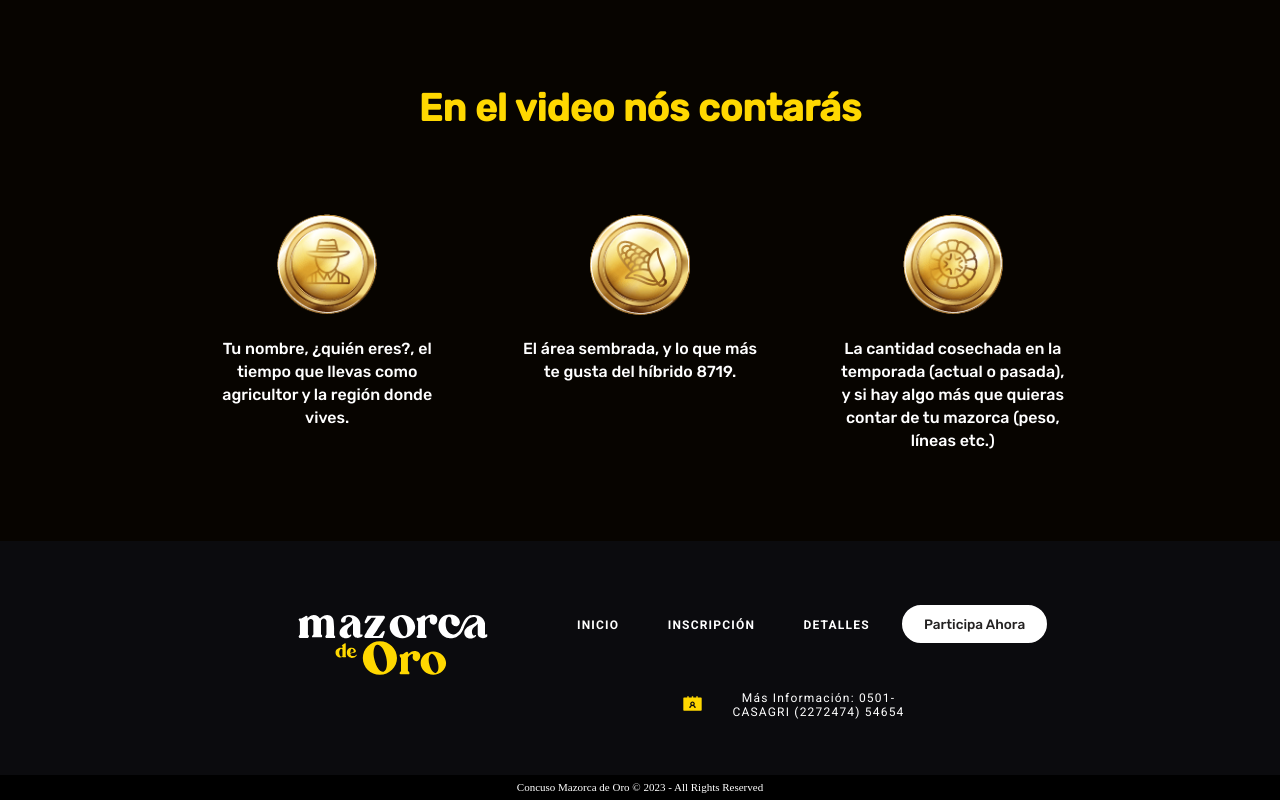
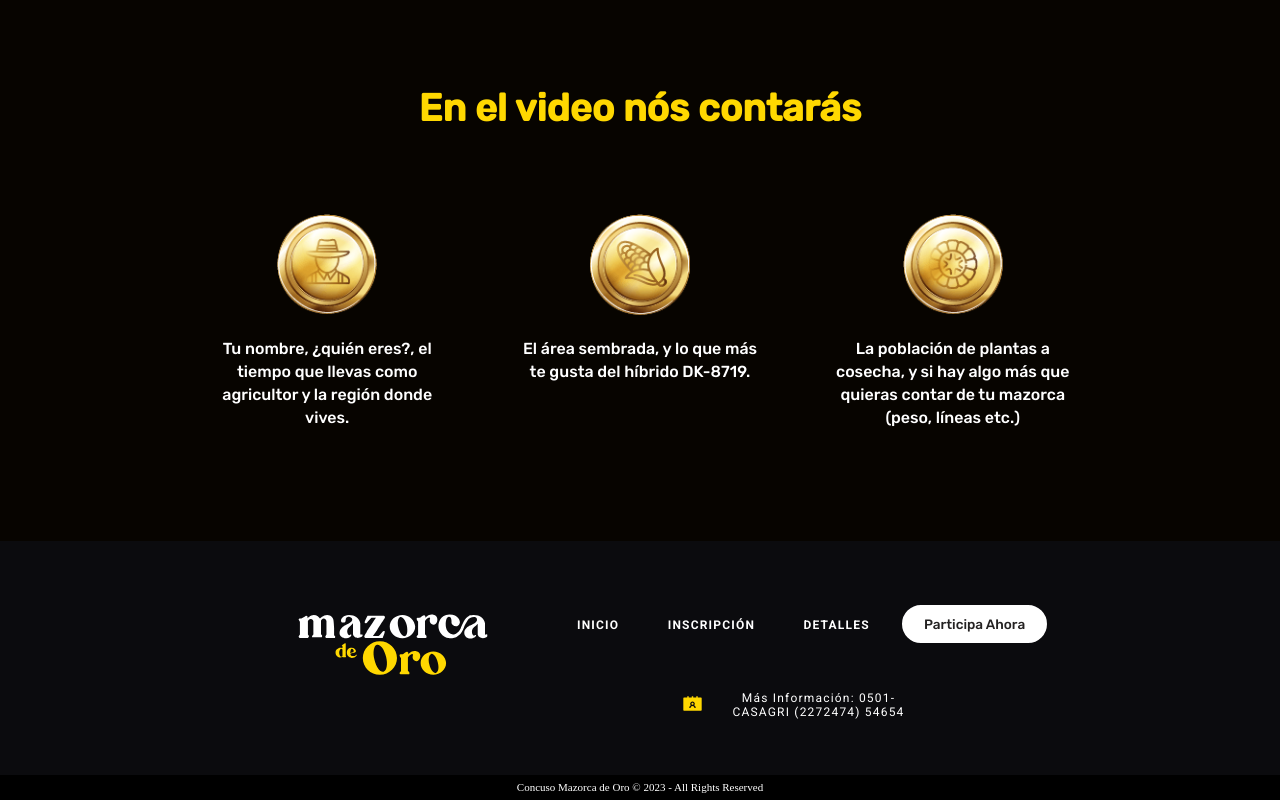
Before and after one commit to luisdavidwww/Mazorca-de-Oro, a React (Create React App) app: page / in a window 1280 px wide. Shown: the part 1181-1981 px from the top of the page. Built offline with nearby package versions, Linux system fonts and the light colour scheme.

Commit message:
Actualizacion noche

```diff
--- a/src/components/Detalles/DetallesConcurso.jsx
+++ b/src/components/Detalles/DetallesConcurso.jsx
@@ -63,7 +63,7 @@ function DetallesConcurso() {
                 <p className='text__detail-interno'>- Que ventajas ves en el DK-8719</p>
               </li>
               <li>
-                <p className='text__detail-interno'>- Densidad de la cosecha</p>
+                <p className='text__detail-interno'>- Población de plantas a cosecha</p>
               </li>
             </ul>
           </li>
--- a/src/components/Home/Video.jsx
+++ b/src/components/Home/Video.jsx
@@ -53,7 +53,7 @@ const CorporatePolicy = ({component}) => {
 
                     <div className='cards__item__info-pc'>
                         <h5 className='cards__item__text-pc'></h5>
-                        <p className='cards__item__p-two'>El área sembrada, y lo que más te gusta del híbrido 8719.</p>
+                        <p className='cards__item__p-two'>El área sembrada, y lo que más te gusta del híbrido DK-8719.</p>
                     </div>
                 </a>
             </li>
@@ -68,7 +68,7 @@ const CorporatePolicy = ({component}) => {
 
                     <div className='cards__item__info-pc'>
                         <h5 className='cards__item__text-pc'></h5>
-                        <p className='cards__item__p-two'>La cantidad cosechada en la temporada (actual o pasada), y si hay algo más que quieras contar de tu mazorca (peso, líneas etc.)</p>
+                        <p className='cards__item__p-two'>La población de plantas a cosecha, y si hay algo más que quieras contar de tu mazorca (peso, líneas etc.)</p>
                     </div>
                 </a>
             </li>
--- a/src/components/Inscription/InscriptionForm.jsx
+++ b/src/components/Inscription/InscriptionForm.jsx
@@ -243,7 +243,7 @@ function InscriptionForm() {
         {/* Cedula */}
         <div className='Container__Label-Email'>
           <label htmlFor='CustBillID' className='Label__Form'>
-            Cedula ID
+            Cedula
           </label>
           <input
             type='number'
--- a/src/components/common/Footer/Footer.jsx
+++ b/src/components/common/Footer/Footer.jsx
@@ -1,4 +1,5 @@
 import React from 'react';
+import { useNavigate } from "react-router-dom";
 
 //Logo Footer
 import  MazorcaOro   from "../../../static/images/Navbar/Mazorca-Oro.svg";
@@ -13,6 +14,9 @@ import './Footer.css'
 
 
 const Footer = () => {
+    const navigate = useNavigate();
+
+
     return (
         <footer className="color__footer">
             {/* Contenedor Principal */}
```
Also changed, not shown: 1 other file (tests, documents, lock files or other folders).
